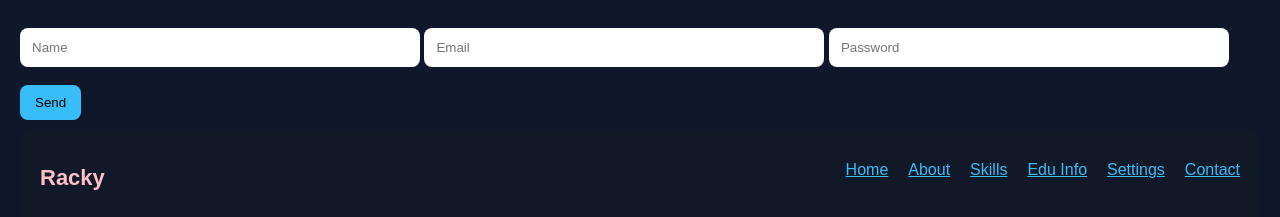
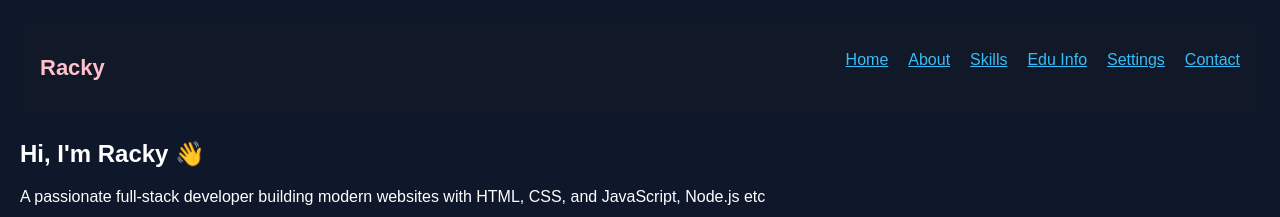
Before and after one commit to RACKYWEB-web/RACKYWEB-portfolio-, a website: page index.html in a window 1280 px wide. Shown: the top 217 px of the page. Drawn offline with Linux system fonts and the light colour scheme.

Commit message:
Update index.html

```diff
--- a/index.html
+++ b/index.html
@@ -8,11 +8,6 @@
 </head>
 
 <body>
-  <input id="name" placeholder="Name">
-<input id="email" placeholder="Email">
-<input id="password" placeholder="Password">
-
-<button onclick="sendData()">Send</button>
   <!-- NAVBAR -->
 <nav>
   <h2 class="logo">Racky</h2>
```
